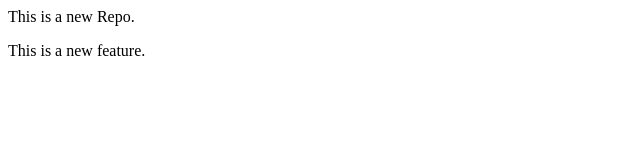
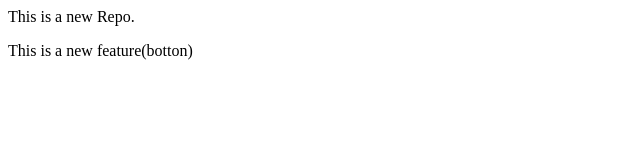
Before and after one commit to KoliAtul/localrepo, a plain HTML site: page index.html in a window 1280 px wide. Shown: the full height of the page, 0-640 px from the left. Drawn offline with Linux system fonts and the light colour scheme.

Commit message:
Add botton

```diff
--- a/index.html
+++ b/index.html
@@ -1,2 +1,2 @@
 <p>This is a new Repo.</p>
-<p>This is a new feature.</p>
+<p>This is a new feature(botton)</p>
```
